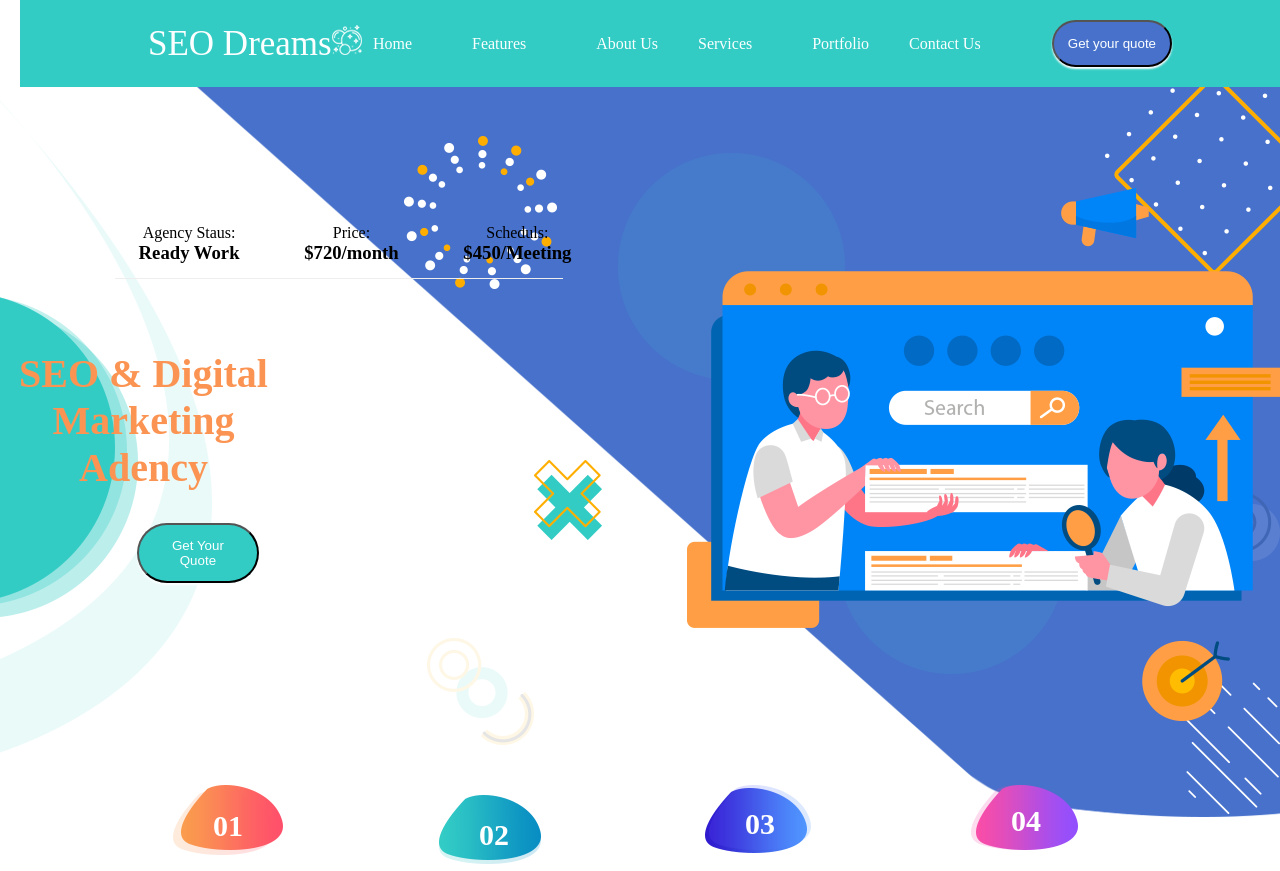
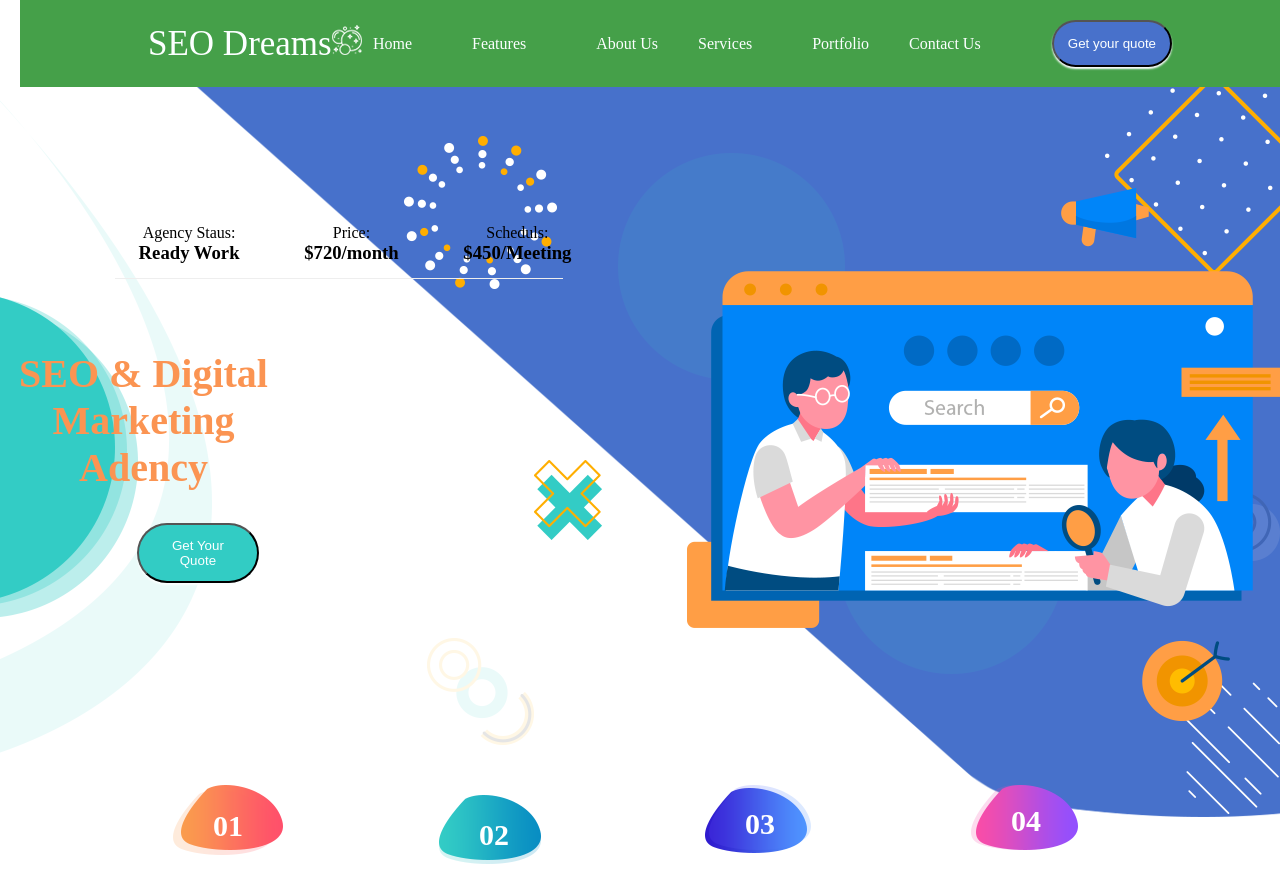
Before and after one commit to michael-stac/second-landing-page, a plain HTML site: page index.html in a window 1280 px wide. Shown: the top 871 px of the page. Drawn offline with Linux system fonts and the light colour scheme.

Commit message:
first commit

```diff
--- a/css/style.css
+++ b/css/style.css
@@ -16,7 +16,8 @@
 }
 
 .desktop {
-  background-color: #32ccc4;
+  /* background-color: #32ccc4; */
+  background-color: #45a049;
   width: 100%;
   position: fixed;
   top: 0;
```
